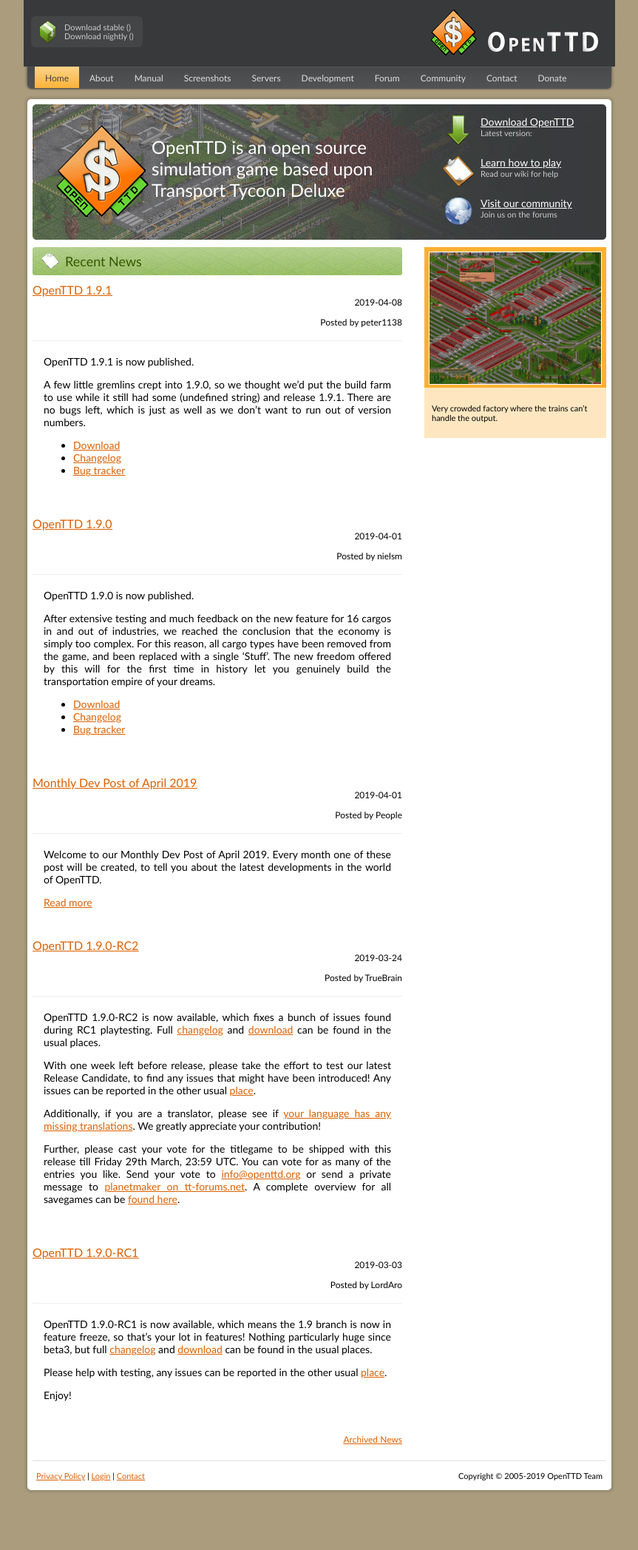
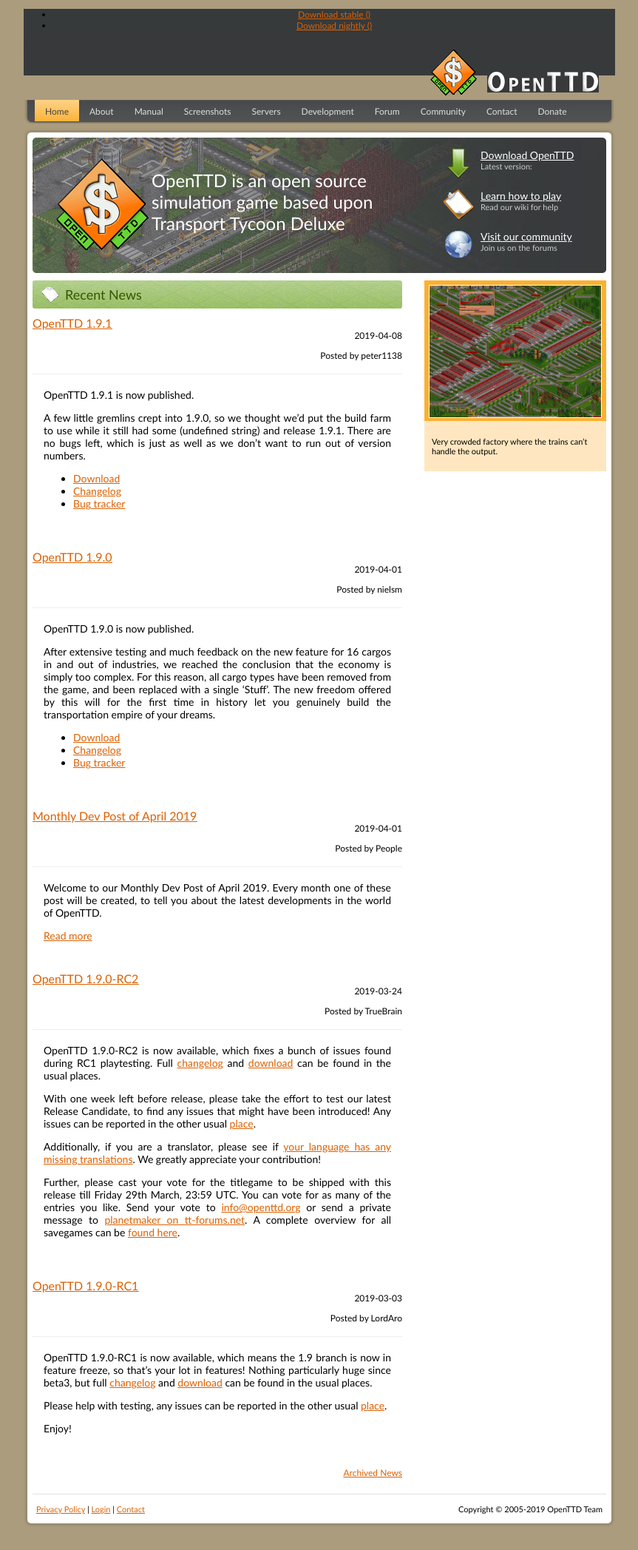
Before and after one commit to OpenTTD/website, a Jekyll site: the page built from pages/index.html, in a window 1280 px wide. Shown: the whole page at 74% size, without its empty margins (208-1071 px from the left). Built offline with Jekyll 4.4.1, drawn with Linux system fonts in a browser that asks for light colours; before the commit the page ends 2050 px from its top, so only the background shows below that.

Commit message:
Change: declare the list of download links to be what it is, a list

```diff
--- a/_layouts/default.html
+++ b/_layouts/default.html
@@ -29,17 +29,13 @@
             {% assign nightly_version = latest_nightly.version | split: "-" | slice: 0 %}
             {% endif %}
 
-            {% if latest_stable.date < latest_testing.date %}
-            <div id="download-fast-3">
-            {% else %}
-            <div id="download-fast-2">
-            {% endif %}
-                <h5><a href="{{ site.baseurl }}{{ latest_stable.url }}">Download stable ({{ latest_stable.version }})</a></h5>
+            <ul id="header-download">
+                <li><a href="{{ site.baseurl }}{{ latest_stable.url }}">Download stable ({{ latest_stable.version }})</a></li>
                 {% if latest_stable.date < latest_testing.date %}
-                <h5><a href="{{ site.baseurl }}{{ latest_testing.url }}">Download testing ({{ latest_testing.version }})</a></h5>
+                <li><a href="{{ site.baseurl }}{{ latest_testing.url }}">Download testing ({{ latest_testing.version }})</a></li>
                 {% endif %}
-                <h5><a href="{{ site.baseurl }}{{ latest_nightly.url }}">Download nightly ({{ nightly_version }})</a></h5>
-            </div>
+                <li><a href="{{ site.baseurl }}{{ latest_nightly.url }}">Download nightly ({{ nightly_version }})</a></li>
+            </ul>
             <div id="header-logo">
                 <div id="openttd-logo">
                     <div id="openttd-logo-text"><a href="{{ site.baseurl }}"><img src="{{ site.staticurl }}/img/layout/openttd-logo.png" alt="OpenTTD" /></a></div>
```
